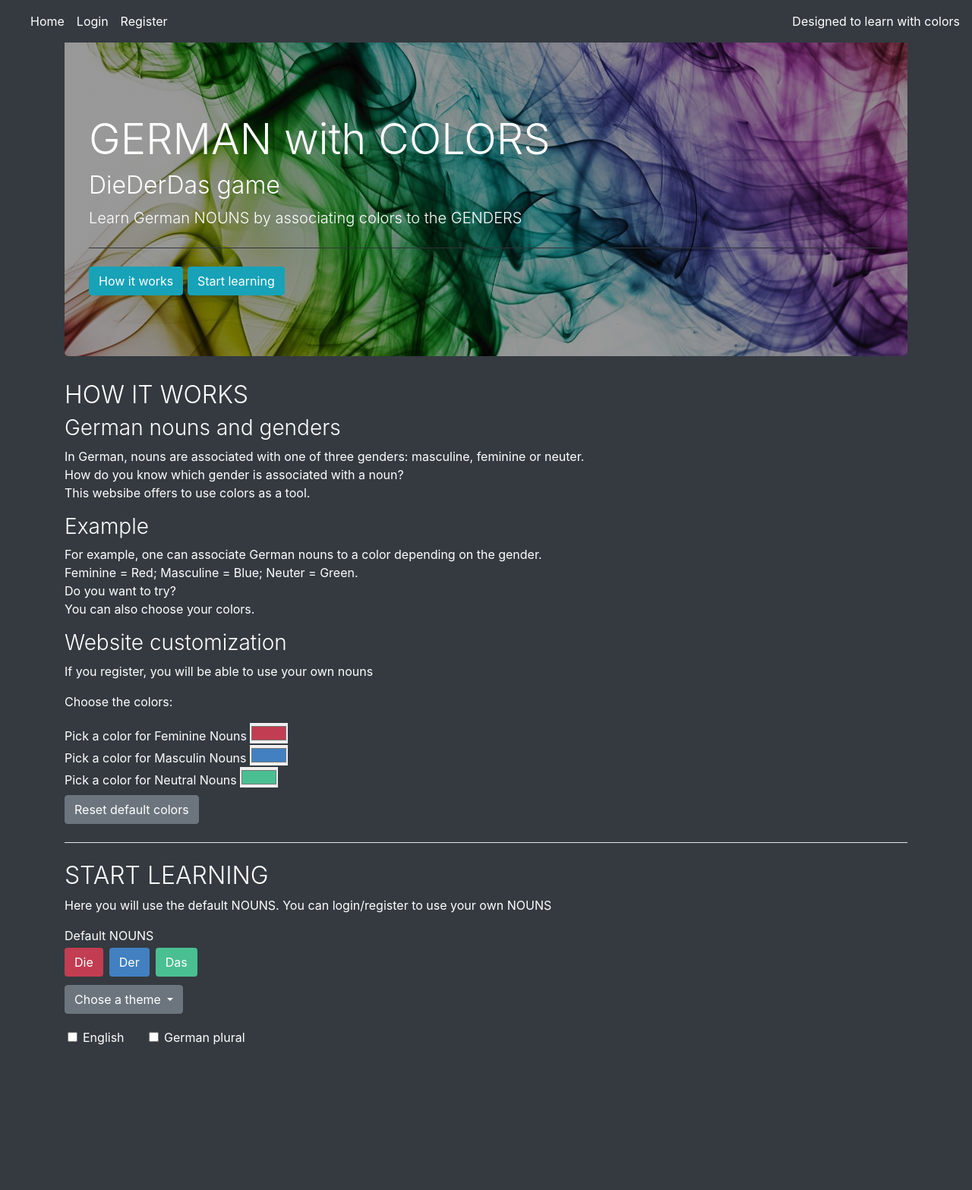
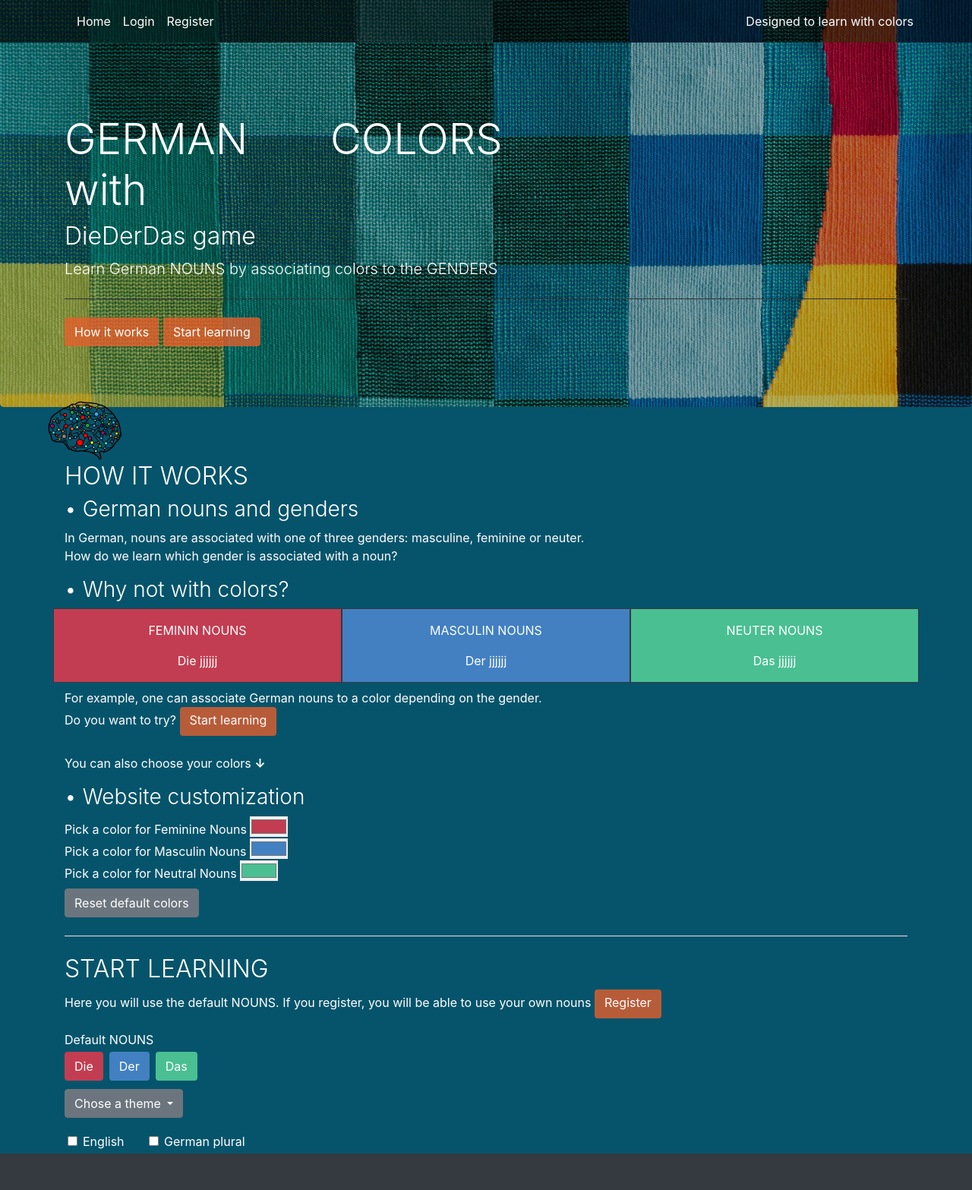
Before and after one commit to LaurePiechaczyk/project4-code-institute-django, a Django app: page / in a window 1280 px wide. Shown: the whole page at 76% size. Before the commit the page ends 1376 px from the top, so only its background shows below. Run offline with Django 3.2, Linux system fonts and the light colour scheme; data that the repository does not hold is empty; some libraries are stand-ins or nearby versions.

Commit message:
design index page

```diff
--- a/static/css/style.css
+++ b/static/css/style.css
@@ -21,12 +21,56 @@ a {
   text-decoration: none;
 }
 
+.orange-btn {
+  background-color: #e75e2cc9;
+  color: white;
+}
+.orange-btn:hover {
+  background-color: #5f1c29c9;
+  color: white;
+}
+
+.bordeaux-btn {
+  background-color: #5F1C29;
+  color: white;
+}
+
+.tissu-bg {
+  background: linear-gradient(rgba(0, 0, 0, 0.7),rgba(0, 0, 0, 0.7)),
+  url(../images/fabric-color.jpg) no-repeat center / cover;
+}
+
+.bg-blue {
+  background-color: #06546b;
+}
+
 /* ------------ HOME */
 .jumbotron {
-  background: linear-gradient(rgba(0, 0, 0, 0.4),rgba(0, 0, 0, 0.4)),
-   url(../images/colour.jpg) no-repeat center / cover;
+  background: linear-gradient(rgba(0, 0, 0, 0.3),rgba(0, 0, 0, 0.3)),
+   url(../images/fabric-color.jpg) no-repeat center / cover;
   color: white;
   padding-top : 150px;
+
+}
+
+.main-title {
+  display: grid;
+  width: 50%;
+  grid-template-columns: 1fr 1fr;
+}
+.main-title-animation {
+  width: 350px;
+}
+
+.brain-img-container {
+  height: 40px;
+  position: relative;
+}
+.brain-color-img {
+  width: 140px;
+  position: absolute;
+  left: -40px;
+  top: -40px;
 }
 
 .diederdas-btn-group, .dropdown {
--- a/static/scripts/home/home.js
+++ b/static/scripts/home/home.js
@@ -5,18 +5,8 @@ if (alerted != 'yes') {
  localStorage.setItem('alerted','yes');
 }
 
-// ------------ ANIMATION HERO
-TweenLite.set('.under-title',{x:'-100%'})
-TweenLite.set('.hero-btn', {opacity:0})
-
-const TL = gsap.timeline();
-
-TL
-//.to('.main-title', {x:0, duration:2})
-.to('.under-title', {x:0, duration:1},)
-.to('.hero-btn', {opacity:1})
-
-//------------ Main title
+// ------------ ANIMATION Index page
+// Main title
 var randomColor;
 
 $(".main-title").hover(function(){
@@ -30,7 +20,7 @@ $(".main-title").hover(function(){
    function(){
     getColor();
     gsap.to('.main-title-animation', {
-        text:"GERMAN in",
+        text:"GERMAN with",
         color:randomColor,
         duration:1,
     });
@@ -40,6 +30,62 @@ function  getColor() {
     var colors = ['#a8c3ed','#f0b6db','#b6e5f0','#f0deb6','#cef5ea', 'white','#c23d51','#4280c2','#4abf92'];
     randomColor = colors[Math.floor(Math.random()*colors.length)];
 }
+
+let delayNounsChange = 8
+const tlFeminin = new TimelineMax({ repeat: -1, repeatDelay: 1 })
+// example change words
+tlFeminin
+.to('.feminin-example', {
+    text:"yyyyy",
+    duration:1,
+    delay:delayNounsChange,
+})
+.to('.feminin-example', {
+    text:"ttttt",
+    duration:1,
+    delay:delayNounsChange,
+})
+.to('.feminin-example', {
+    text:"hhhhh",
+    duration:1,
+    delay:delayNounsChange,
+})
+
+const tlMasculin = new TimelineMax({ repeat: -1, repeatDelay: 1 })
+tlMasculin
+.to('.masculin-example', {
+    text:"yyyyy",
+    duration:1,
+    delay:delayNounsChange,
+})
+.to('.masculin-example', {
+    text:"ttttt",
+    duration:1,
+    delay:delayNounsChange,
+})
+.to('.masculin-example', {
+    text:"hhhhh",
+    duration:1,
+    delay:delayNounsChange,
+})
+
+const tlNeuter = new TimelineMax({ repeat: -1, repeatDelay: 1 })
+tlNeuter
+.to('.neuter-example', {
+    text:"yyyyy",
+    duration:1,
+    delay:delayNounsChange,
+})
+.to('.neuter-example', {
+    text:"ttttt",
+    duration:1,
+    delay:delayNounsChange,
+})
+.to('.neuter-example', {
+    text:"hhhhh",
+    duration:1,
+    delay:delayNounsChange,
+})
 
 
 //-------------- colors picker
--- a/templates/base.html
+++ b/templates/base.html
@@ -21,17 +21,17 @@
 
     <title>Project4</title>
 </head>
-<body class="bg-dark">
+<body class="bg-blue">
 
 <!-- Navigation -->
-<div class= 'container'>
+<div class= ''>
 
-    <nav class="navbar fixed-top navbar-expand-md navbar-dark bg-dark">
+    <nav class="navbar fixed-top navbar-expand-md navbar-dark tissu-bg">
         <a class="navbar-brand" href="#"></a>
         <button class="navbar-toggler" type="button" data-toggle="collapse" data-target="#navbarText" aria-controls="navbarText" aria-expanded="false" aria-label="Toggle navigation">
             <span class="navbar-toggler-icon"></span>
         </button>
-        <div class="collapse navbar-collapse" id="navbarText">
+        <div class="collapse navbar-collapse container" id="navbarText">
             <ul class="navbar-nav mr-auto">
             <li class="nav-item">
                 <a class="nav-link text-white" href="{% url 'home' %}">Home <span class="sr-only">(current)</span></a>
--- a/templates/home/index.html
+++ b/templates/home/index.html
@@ -3,16 +3,23 @@
 
 
 <!-- ----------------HERO SECTION -->
-<div class= 'container'>
+<div class= ''>
 
 <div class="jumbotron">
-  <h1 class="display-4 main-title"> <span class="main-title-animation">GERMAN with</span> COLORS</h1>
+
+  <div class="container">
+
+    <h1 class="display-4 main-title ">
+      <div class="main-title-animation">GERMAN with</div>
+      <div class=" text-color">COLORS</div>
+    </h1>
+
     <h2 class="font-weight-light">DieDerDas game</h2>
     <p class="lead under-title">Learn German NOUNS by associating colors to the GENDERS</p>
     <hr class="my-4 bg-dark">
     <p class="lead">
-    <a class="btn-info btn hero-btn" href="#how" role="button">How it works</a>
-    <a class="btn-info btn hero-btn" href="#learning" role="button">Start learning</a>
+      <a class="btn orange-btn " href="#how" role="button">How it works</a>
+      <a class="btn orange-btn " href="#learning" role="button">Start learning</a>
     </p>
   </div>
 
@@ -20,24 +27,47 @@
 
 <!-- ----------------HOW IT WORKS SECTION -->
 <div class= 'container' id='how'>
+  <div class="brain-img-container">
+    <img class="brain-color-img" src="static/images/brain-color.png" alt="">
+  </div>
+
   <h2 class='font-weight-light'>HOW IT WORKS</h2>
-  <h3 class="font-weight-light">German nouns and genders</h3>
+  <h3 class="font-weight-light">&#x2022 German nouns and genders</h3>
   <p>
     In German, nouns are associated with one of three genders: masculine, feminine or neuter. <br>
-    How do you know which gender is associated with a noun? <br>
-    This websibe offers to use colors as a tool.
+    How do we learn which gender is associated with a noun? <br>
+
   </p>
-  <h3 class="font-weight-light">Example</h3>
-  <p>
+  <h3 class="font-weight-light">&#x2022 Why not with colors?</h3>
+
+
+  <div class="row">
+      <div class="col-xs-6 col-sm-4 border border-dark text-center feminin-bg pt-3 sm-mr-3">
+        <p class="">FEMININ NOUNS</p>
+        <p>Die <span class="feminin-example">jjjjjj</span> </p>
+      </div>
+      <div class="col-xs-6 col-sm-4 border border-dark text-center masculin-bg pt-3 sm-mr-3">
+        <p class="">MASCULIN NOUNS</p>
+        <p class="">Der <span class="masculin-example">jjjjjj</span> </p>
+      </div>
+      <div class="col-xs-6 col-sm-4 border border-dark text-center neutral-bg pt-3">
+        <p class="">NEUTER NOUNS</p>
+        <p class="">Das <span class="neuter-example">jjjjjj</span></p>
+      </div>
+
+  </div>
+
+
+  <p class="pt-2">
     For example, one can associate German nouns to a color depending on the gender. <br>
-    Feminine = Red; Masculine = Blue; Neuter = Green. <br>
-    Do you want to try?  <br>
-    You can also choose your colors.
+
+    Do you want to try?
+    <a class="btn orange-btn pt-1 pb-2" href="#learning" role="button">Start learning</a>
+    <br> <br>
+    You can also choose your colors <span class="font-weight-bold">&#x2193</span>
   </p>
 
-  <h3 class="font-weight-light">Website customization</h3>
-  <p>If you register, you will be able to use your own nouns</p>
-  <p>Choose the colors:</p>
+  <h3 class="font-weight-light">&#x2022 Website customization</h3>
     <div>
       Pick a color for Feminine Nouns
     <input type="color" name="feminineColorPicker" id="feminin-color-picker"/>
@@ -75,7 +105,10 @@
       </a>
     </div>
   {% else %}
-   <p>Here you will use the default NOUNS. You can login/register to use your own NOUNS</p>
+   <p>Here you will use the default NOUNS.
+    If you register, you will be able to use your own nouns
+    <a class="btn orange-btn pt-1 pb-2" href="{% url 'account_signup' %}" role="button">Register</a>
+  </p>
   {% endif %}
 
   <!-- butons die der das -->
```
Also changed, not shown: static/images/brain-color.png (added), static/images/fabric-color.jpg (added). Lines whose indentation alone changed are shown as unchanged.
